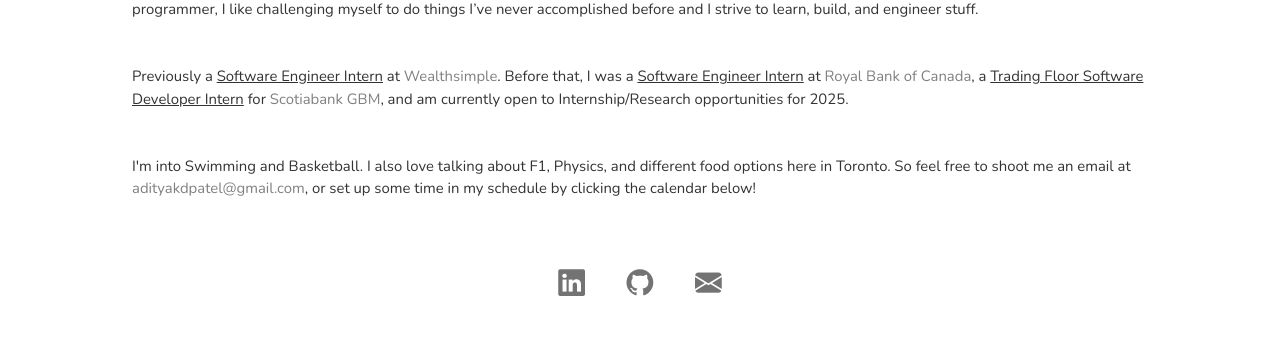
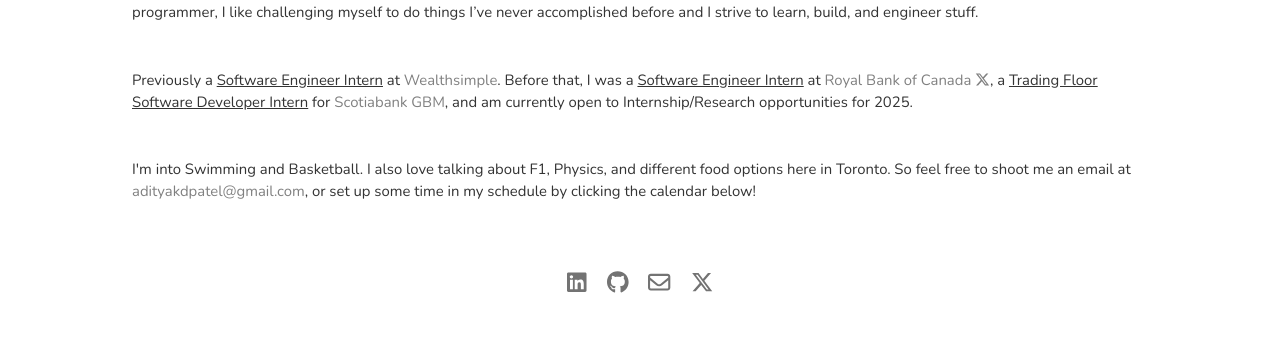
Before and after one commit to thisisadityapatel/aditya-patel.com, a Next.js app: page / in a window 1280 px wide. Shown: the part 348-697 px from the top of the page. Built offline with nearby package versions, Linux system fonts and the light colour scheme; no server answers.

Commit message:
feat: added x.com link

```diff
--- a/src/pages/index.js
+++ b/src/pages/index.js
@@ -1,24 +1,11 @@
 import Head from 'next/head'
 import Link from 'next/link'
 import { useState, useEffect } from 'react';
+import { FontAwesomeIcon } from '@fortawesome/react-fontawesome';
+import { faGithub, faLinkedin, faXTwitter } from '@fortawesome/free-brands-svg-icons';
+import { faEnvelope } from '@fortawesome/free-regular-svg-icons';
 
 export default function Home() {
-  const mediaLinks = [{
-      'name': 'LinkedIn',
-      'endpoint': 'https://www.linkedin.com/in/thisisadityapatel/',
-      'icon': 'bi-linkedin',
-    },
-    {
-      'name': 'GitHub',
-      'endpoint': 'https://github.com/thisisadityapatel',
-      'icon': 'bi-github',
-    },
-    {
-      'name': 'Email',
-      'endpoint': 'mailto:adityakdpatel@gmail.com',
-      'icon': 'bi-envelope-fill',
-    },
-  ]
 
   const [emoji, setEmoji] = useState('🏂');
 
@@ -87,7 +74,7 @@
             href="/experience/RBC"
             className="introLink hover-underline-animation"
           >
-            Royal Bank of Canada
+            Royal Bank of Canada <FontAwesomeIcon icon={faXTwitter} />
           </Link>
           , a{" "}
           <span style={{ textDecoration: "underline" }}>
@@ -115,16 +102,38 @@
           , or set up some time in my schedule by clicking the calendar below!
         </p>
         <div className="introSocials">
-          {mediaLinks.map((item, index) => (
-            <Link
-              href={item.endpoint}
-              className="introSocialIconLink"
-              target="_blank"
-              key={index}
-            >
-              <i className={"bi " + item.icon + " introIconFont"}></i>
-            </Link>
-          ))}
+          <Link
+            href="https://www.linkedin.com/in/thisisadityapatel/"
+            className="introSocialIconLink"
+            target="_blank"
+            style={{ fontSize: "1.5em", margin: "0 10px" }}
+          >
+            <FontAwesomeIcon icon={faLinkedin} />
+          </Link>
+          <Link
+            href="https://github.com/thisisadityapatel"
+            className="introSocialIconLink"
+            target="_blank"
+            style={{ fontSize: "1.5em", margin: "0 10px" }}
+          >
+            <FontAwesomeIcon icon={faGithub} />
+          </Link>
+          <Link
+            href="mailto:adityakdpatel@gmail.com"
+            className="introSocialIconLink"
+            target="_blank"
+            style={{ fontSize: "1.5em", margin: "0 10px" }}
+          >
+            <FontAwesomeIcon icon={faEnvelope} />
+          </Link>
+          <Link
+            href="https://x.com/adihascode"
+            className="introSocialIconLink"
+            target="_blank"
+            style={{ fontSize: "1.5em", margin: "0 10px" }}
+          >
+            <FontAwesomeIcon icon={faXTwitter} />
+          </Link>
         </div>
         <div
           className="text-secondary text-center mt-5 mb-5"
```
Also changed, not shown: package.json (+5 -4 lines), 2 other files (tests, documents, lock files or other folders).
